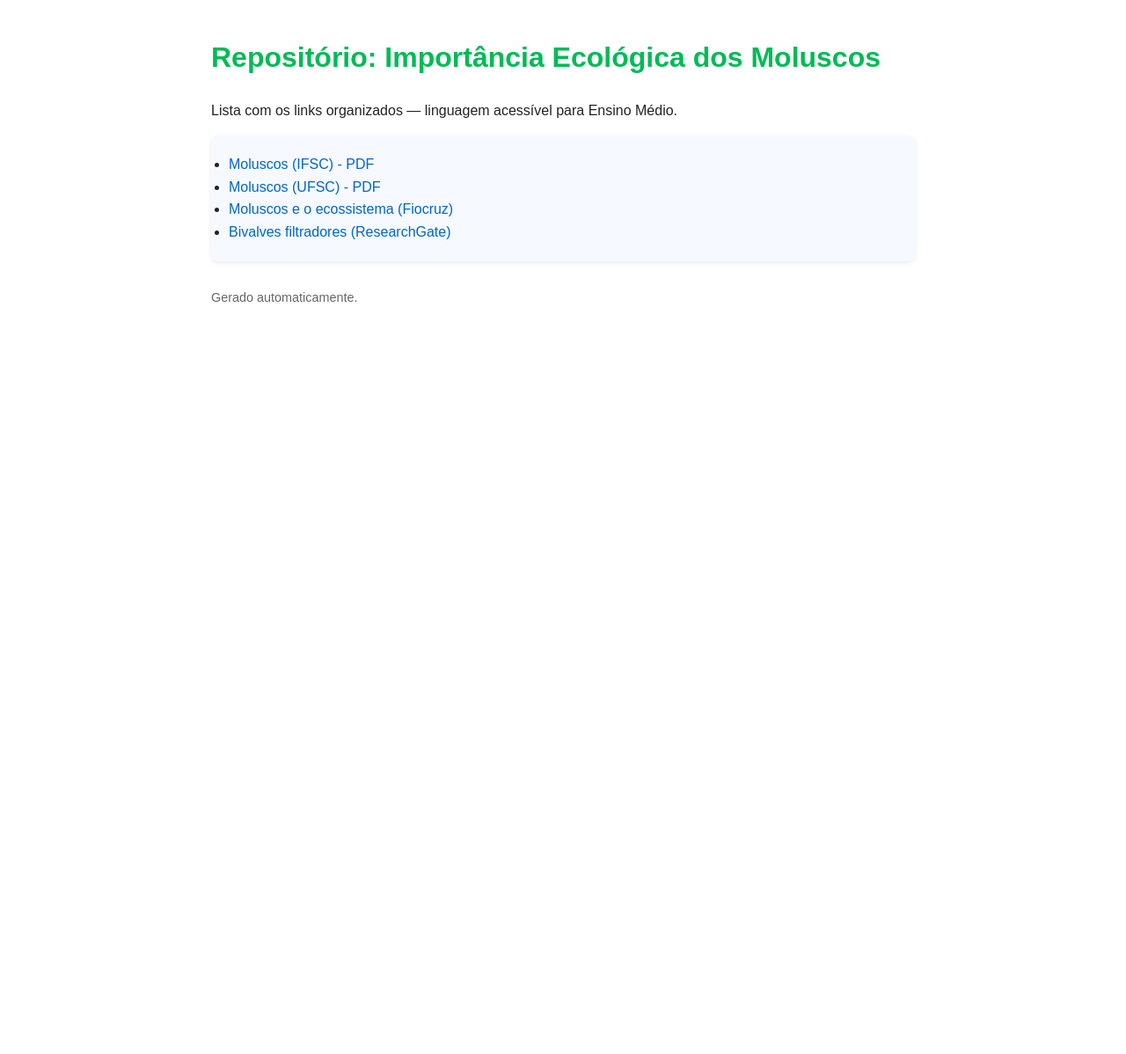
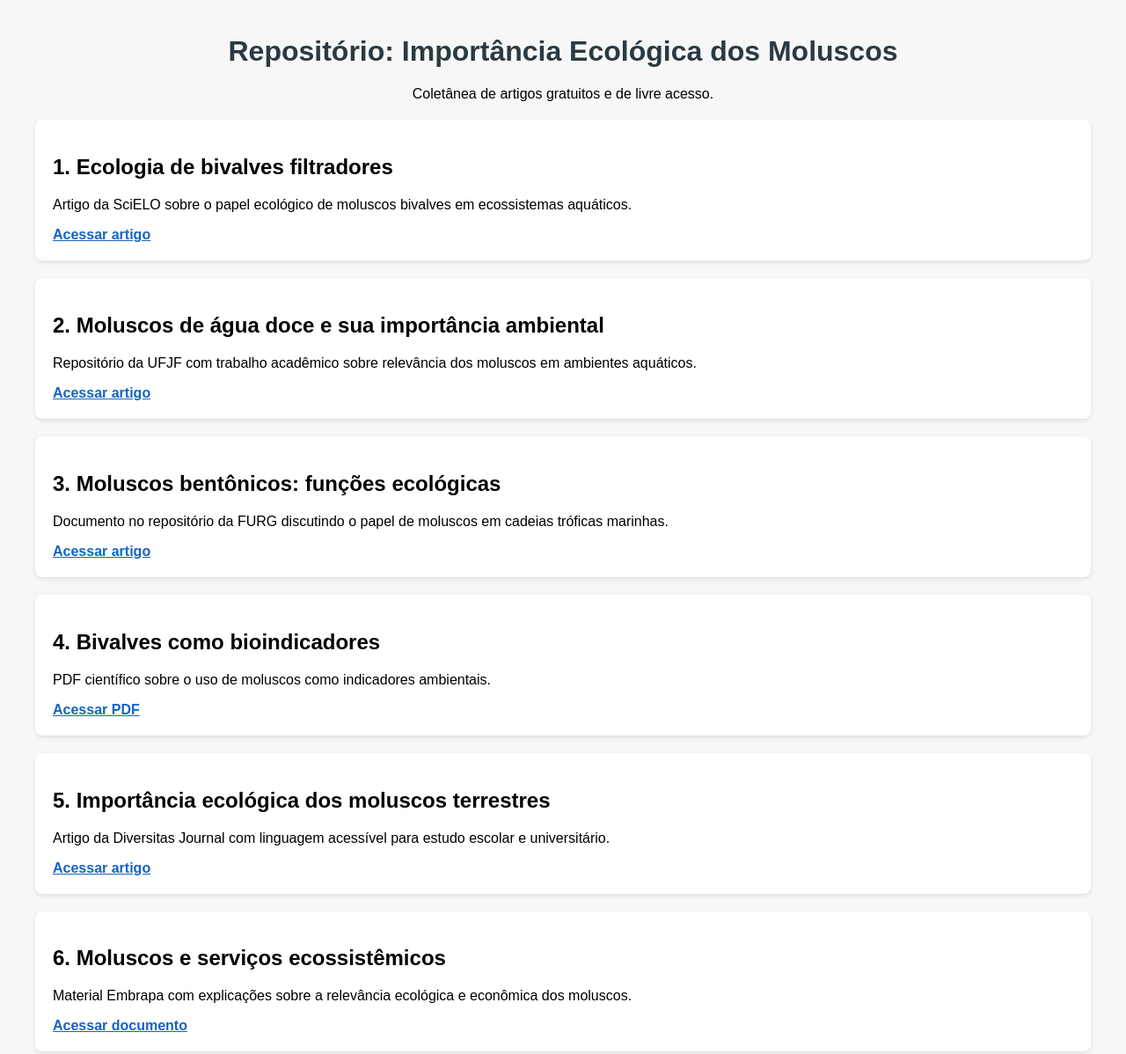
Before and after one commit to ajessica6/moluscos-repositorio, a plain HTML site: page index.html in a window 1280 px wide. Shown: the whole page at 88% size. Before the commit the page ends 800 px from the top, so only its background shows below. Drawn offline with Linux system fonts and the light colour scheme.

Commit message:
Revise index.html for improved content and styling
Updated the structure and content of the index.html file to enhance the presentation of ecological information about mollusks. Added new articles and improved styling for better readability.

```diff
--- a/index.html
+++ b/index.html
@@ -1,27 +1,84 @@
-<!doctype html>
+<!DOCTYPE html>
 <html lang="pt-BR">
 <head>
-  <meta charset="utf-8">
-  <title>Repositório - Importância Ecológica dos Moluscos</title>
-  <meta name="viewport" content="width=device-width,initial-scale=1">
-  <style>
-    body { font-family: Arial, sans-serif; max-width:800px; margin:40px auto; line-height:1.6; color:#222; }
-    h1 { color:#0b5; }
-    ul { background:#f6f9ff; padding:20px; border-radius:8px; box-shadow: 0 2px 6px rgba(0,0,0,0.08); }
-    a { color:#0066cc; text-decoration:none; }
-    a:hover { text-decoration:underline; }
-    footer { margin-top:30px; font-size:0.9em; color:#666; }
-  </style>
+    <meta charset="UTF-8">
+    <title>Importância Ecológica dos Moluscos – Repositório</title>
+    <meta name="viewport" content="width=device-width, initial-scale=1.0">
+    <style>
+        body {
+            font-family: Arial, sans-serif;
+            margin: 40px;
+            background: #f7f7f7;
+        }
+        h1 {
+            color: #2b3a42;
+            text-align: center;
+        }
+        .card {
+            background: white;
+            border-radius: 8px;
+            padding: 20px;
+            margin: 20px 0;
+            box-shadow: 0 2px 5px rgba(0,0,0,0.1);
+        }
+        a {
+            color: #1565c0;
+            font-weight: bold;
+        }
+    </style>
 </head>
 <body>
-  <h1>Repositório: Importância Ecológica dos Moluscos</h1>
-  <p>Lista com os links organizados — linguagem acessível para Ensino Médio.</p>
-  <ul>
-    <li><a href="https://www.ifsc.edu.br/documents/287729/853377/Moluscos.pdf" target="_blank" rel="noopener">Moluscos (IFSC) - PDF</a></li>
-    <li><a href="https://repositorio.ufsc.br/bitstream/handle/123456789/216992/Moluscos.pdf" target="_blank" rel="noopener">Moluscos (UFSC) - PDF</a></li>
-    <li><a href="https://portal.fiocruz.br/moluscos-e-ecossistema" target="_blank" rel="noopener">Moluscos e o ecossistema (Fiocruz)</a></li>
-    <li><a href="https://www.researchgate.net/publication/332190862_Bivalves_filtradores" target="_blank" rel="noopener">Bivalves filtradores (ResearchGate)</a></li>
-  </ul>
-  <footer>Gerado automaticamente.</footer>
+
+<h1>Repositório: Importância Ecológica dos Moluscos</h1>
+<p style="text-align:center;">Coletânea de artigos gratuitos e de livre acesso.</p>
+
+<div class="card">
+    <h2>1. Ecologia de bivalves filtradores</h2>
+    <p>Artigo da SciELO sobre o papel ecológico de moluscos bivalves em ecossistemas aquáticos.</p>
+    <a href="https://www.scielo.br/j/bjb/a/XDhRWRLSsjCHM9K65BTpgLf/?format=html&lang=en" target="_blank">
+        Acessar artigo
+    </a>
+</div>
+
+<div class="card">
+    <h2>2. Moluscos de água doce e sua importância ambiental</h2>
+    <p>Repositório da UFJF com trabalho acadêmico sobre relevância dos moluscos em ambientes aquáticos.</p>
+    <a href="https://repositorio.ufjf.br/jspui/handle/ufjf/1372?utm_source=chatgpt.com" target="_blank">
+        Acessar artigo
+    </a>
+</div>
+
+<div class="card">
+    <h2>3. Moluscos bentônicos: funções ecológicas</h2>
+    <p>Documento no repositório da FURG discutindo o papel de moluscos em cadeias tróficas marinhas.</p>
+    <a href="https://rihomolog.furg.br/items/72110237-b222-45ed-af44-08c5c89bf4a0?utm_source=chatgpt.com" target="_blank">
+        Acessar artigo
+    </a>
+</div>
+
+<div class="card">
+    <h2>4. Bivalves como bioindicadores</h2>
+    <p>PDF científico sobre o uso de moluscos como indicadores ambientais.</p>
+    <a href="https://www.pesca.pet/wp-content/uploads/2018/10/Oliveira_et_al_2018_1.pdf?utm_source=chatgpt.com" target="_blank">
+        Acessar PDF
+    </a>
+</div>
+
+<div class="card">
+    <h2>5. Importância ecológica dos moluscos terrestres</h2>
+    <p>Artigo da Diversitas Journal com linguagem acessível para estudo escolar e universitário.</p>
+    <a href="https://diversitasjournal.com.br/diversitas_journal/article/view/1684?utm_source=chatgpt.com" target="_blank">
+        Acessar artigo
+    </a>
+</div>
+
+<div class="card">
+    <h2>6. Moluscos e serviços ecossistêmicos</h2>
+    <p>Material Embrapa com explicações sobre a relevância ecológica e econômica dos moluscos.</p>
+    <a href="https://www.infoteca.cnptia.embrapa.br/handle/doc/578995?utm_source=chatgpt.com" target="_blank">
+        Acessar documento
+    </a>
+</div>
+
 </body>
 </html>
```
